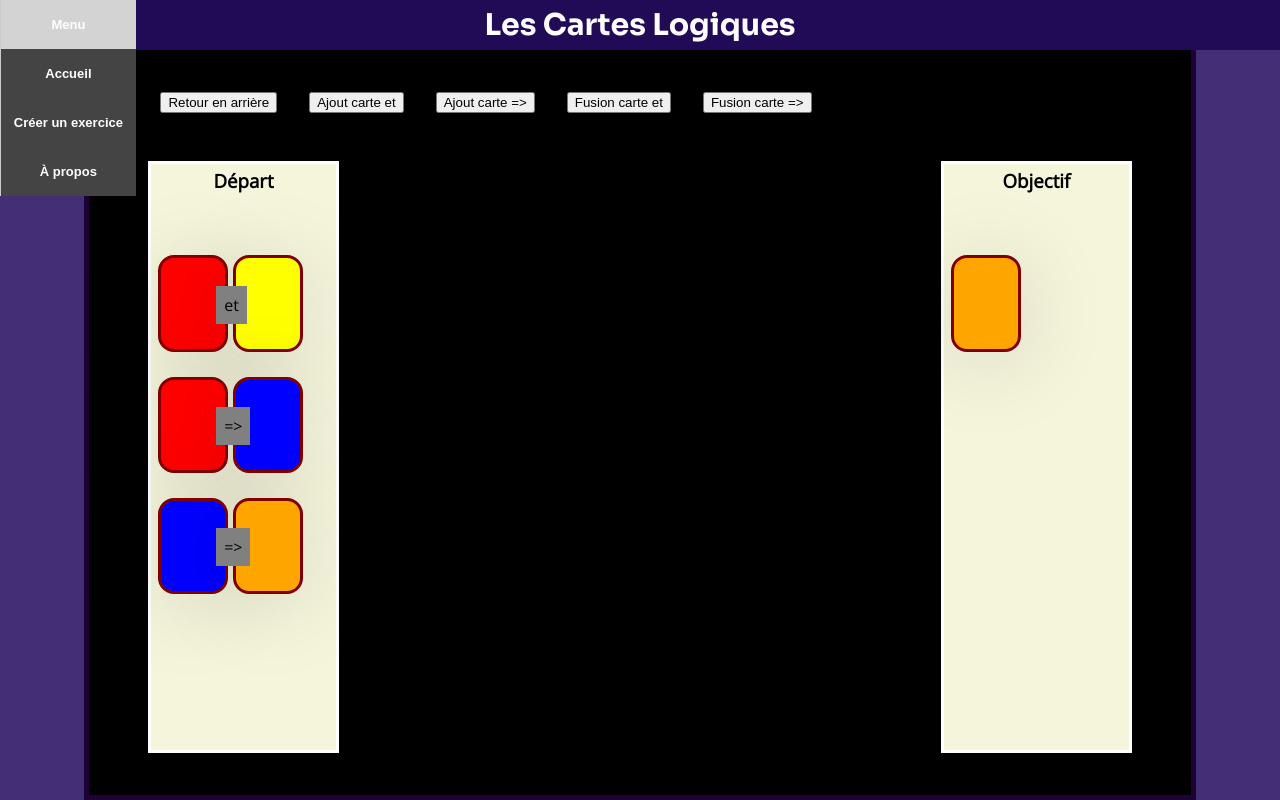
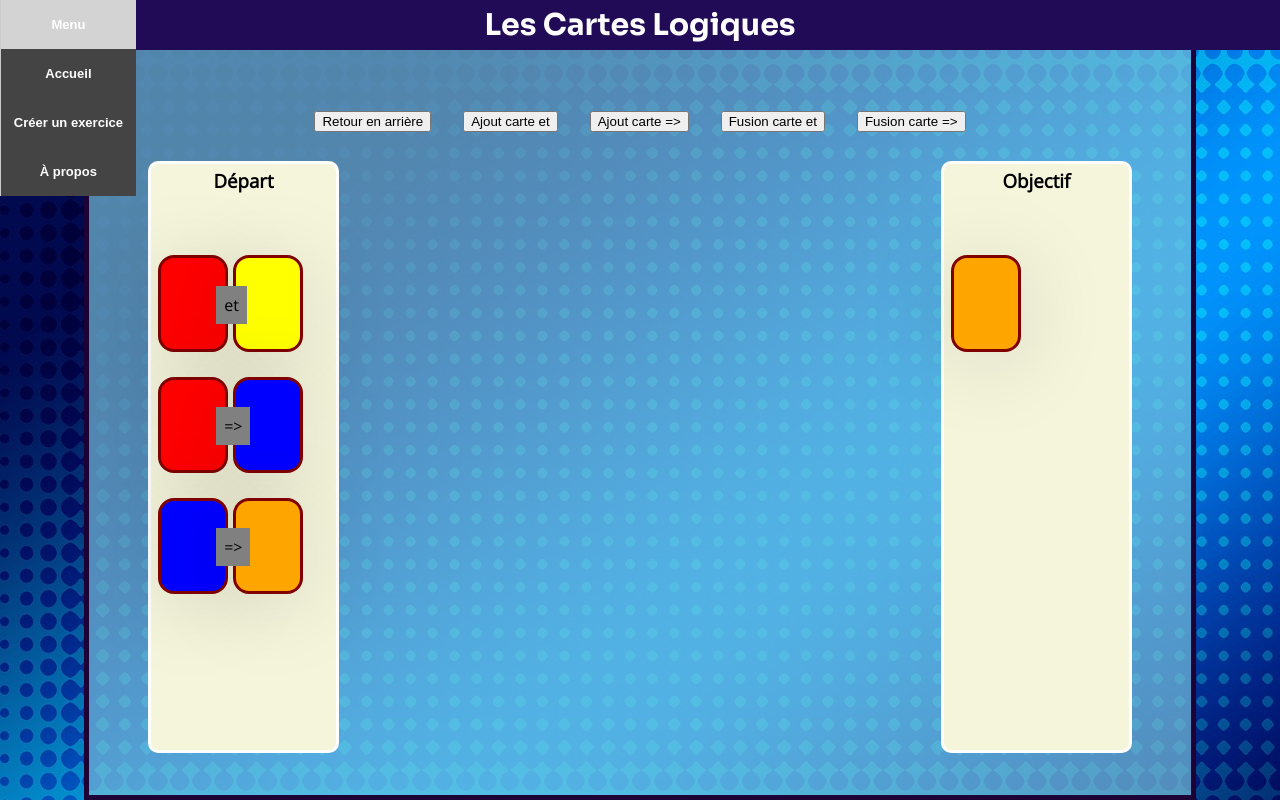
Before and after one commit to DienF/Les-cartes-logiques, a React (Create React App) app in the folder cartes-logiques/: page /Exercise in a window 1280 px wide. Built offline with nearby package versions, Linux system fonts and the light colour scheme.

Commit message:
Ajout d'un début de design
- Image de fond pour la page
- Fond transparent pour game
- Modif pour quelques propriétés CSS

```diff
--- a/cartes-logiques/src/styles/_settings.scss
+++ b/cartes-logiques/src/styles/_settings.scss
@@ -6,6 +6,7 @@ body {
   min-height: 100vh;
   min-width: 100wh;
   background-color: #432F75;
+  background-image: url("../../public/img/Fond.jpg");
   color: #fdfdfd;
   font-family: 'Open Sans', sans-serif;
 }
--- a/cartes-logiques/src/styles/components/_deck.scss
+++ b/cartes-logiques/src/styles/components/_deck.scss
@@ -1,5 +1,6 @@
 .deck {
   background-color: beige;
+  border-radius: 10px;
   grid-area: 1;
   position: relative;
   padding: 2%;
--- a/cartes-logiques/src/styles/components/_game.scss
+++ b/cartes-logiques/src/styles/components/_game.scss
@@ -1,6 +1,6 @@
 .game {
   grid-area: m;
-  background-color: black;
+  background-color: rgba(117, 190, 218, 0.7);
   position: relative;
 
   padding: 55px 5% 5% 5%;
@@ -16,6 +16,7 @@
   .bouton{
     grid-area: b;
     align-items: center;
+    margin: auto;
     button{
       margin-bottom: 1.2vh;
       margin-top: 0.8vh;
```
Also changed, not shown: cartes-logiques/public/img/Fond.jpg (added).
